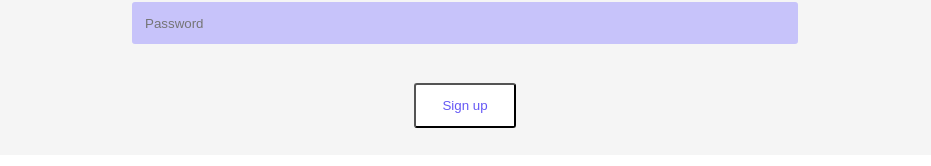
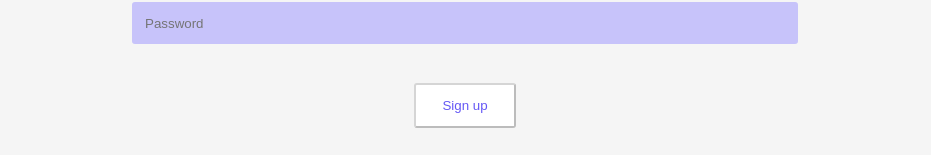
Before and after one commit to anonymous-team-feedback/anonymous-team-feedback-fe, a React (Create React App) app: page /signup in a window 1280 px wide. Shown: the part 384-550 px from the top of the page, without its empty margins (175-1106 px from the left). Built offline with nearby package versions, Linux system fonts and the light colour scheme.

Commit message:
add form validation

```diff
--- a/src/components/Register/Register.js
+++ b/src/components/Register/Register.js
@@ -38,6 +38,14 @@ class Register extends React.Component {
       .then(res => (res === false ? null : this.props.history.push("/login")));
   };
 
+  validateForm() {
+    return (
+      this.state.newUser.firstName.length > 0 &&
+      this.state.newUser.lastName.length > 0 &&
+      this.state.newUser.email.length > 0 &&
+      this.state.newUser.password.length > 0
+    );
+  }
   render() {
     return (
       <div className="Register">
@@ -101,7 +109,9 @@ class Register extends React.Component {
             <p />
 
             {/* <!-- Sign up button --> */}
-            <Button type="submit">Sign up</Button>
+            <Button type="submit" disabled={!this.validateForm()}>
+              Sign up
+            </Button>
           </RegisterContainer>
         </FormGroup>
         {/* <!-- Register Form --> */}
```
